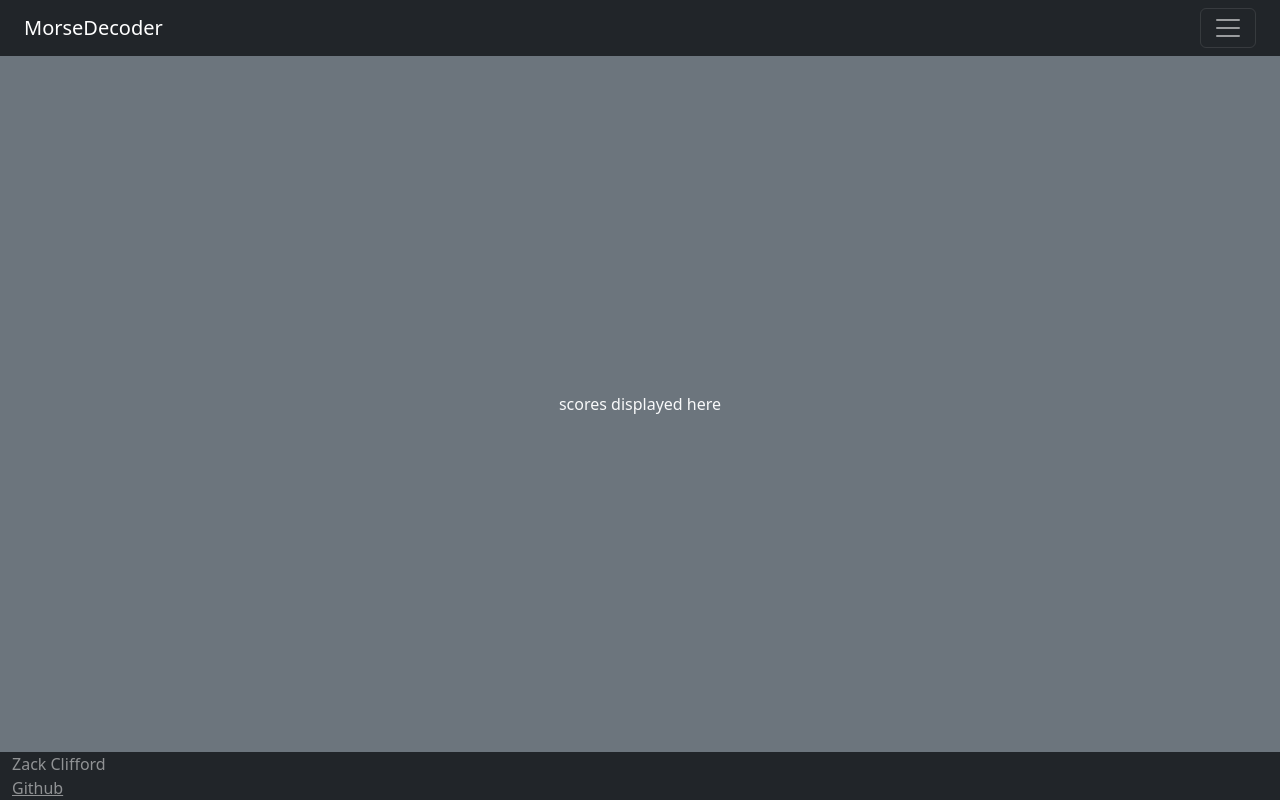
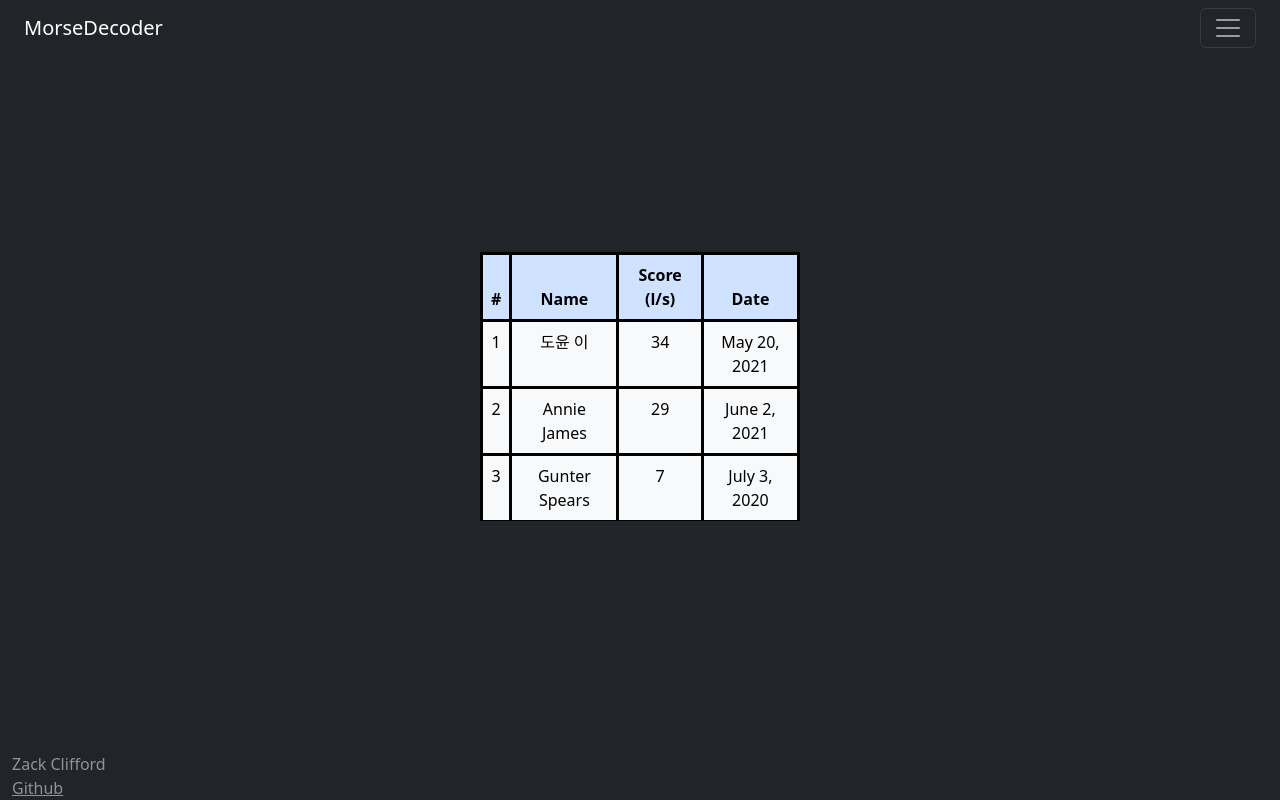
Before and after one commit to CobaltTarantula/startup, a React (Vite) app: page /scores in a window 1280 px wide. Built offline with nearby package versions, Linux system fonts and the light colour scheme.

Commit message:
table formatting

```diff
--- a/src/scores/scores.jsx
+++ b/src/scores/scores.jsx
@@ -1,9 +1,39 @@
 import React from 'react';
+import 'bootstrap/dist/css/bootstrap.min.css';
 
 export function Scores() {
   return (
-    <main className='container-fluid bg-secondary text-center'>
-      <div>scores displayed here</div>
+    <main className="h-center">
+      <table className="table table-light">
+        <thead className="table-primary">
+          <tr>
+            <th>#</th>
+            <th>Name</th>
+            <th>Score (l/s)</th>
+            <th>Date</th>
+          </tr>
+        </thead>
+        <tbody>
+          <tr>
+            <td>1</td>
+            <td>도윤 이</td>
+            <td>34</td>
+            <td>May 20, 2021</td>
+          </tr>
+          <tr>
+            <td>2</td>
+            <td>Annie James</td>
+            <td>29</td>
+            <td>June 2, 2021</td>
+          </tr>
+          <tr>
+            <td>3</td>
+            <td>Gunter Spears</td>
+            <td>7</td>
+            <td>July 3, 2020</td>
+          </tr>
+        </tbody>
+      </table>
     </main>
   );
 }
```
